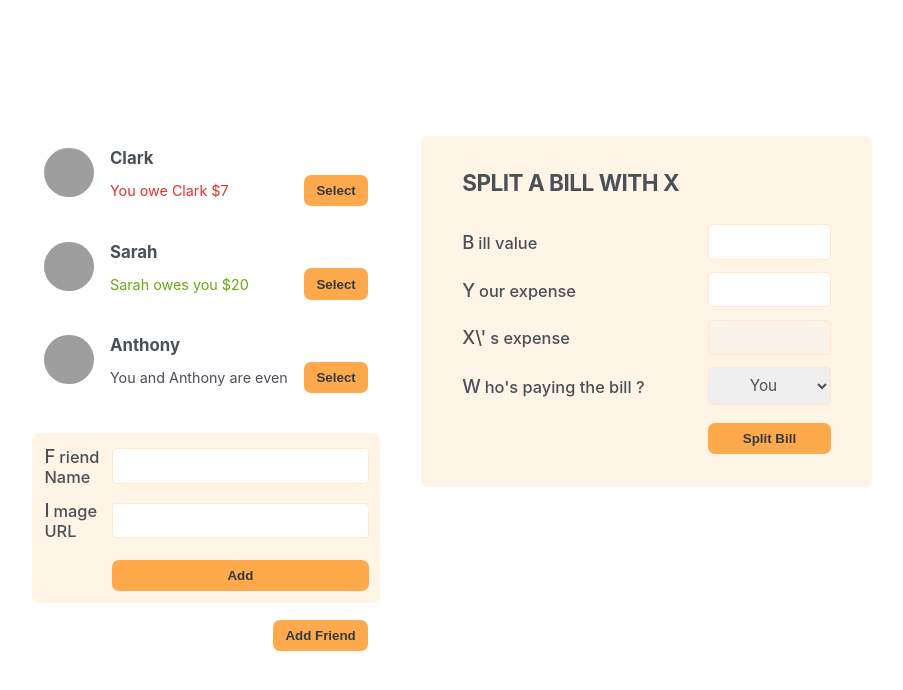
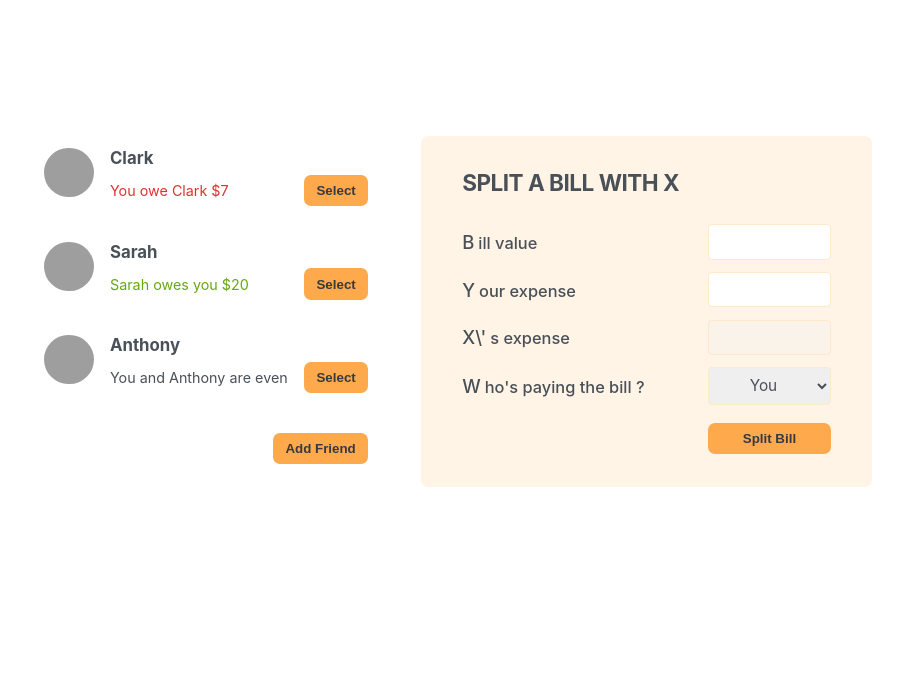
Before and after one commit to ainsleyains/all-react, a React (Vite) app in the folder eat-n-split/: page / in a window 1280 px wide. Shown: the top 690 px of the page, without its empty margins (188-1091 px from the left). Built offline with nearby package versions, Linux system fonts and the light colour scheme; grey boxes are pictures that could not be loaded.

Commit message:
add functionality to buttons

```diff
--- a/eat-n-split/src/App.jsx
+++ b/eat-n-split/src/App.jsx
@@ -1,15 +1,22 @@
+import { useState } from 'react';
 import Button from './components/Button';
 import FormAddFriend from './components/FormAddFriend';
 import FormSplitBill from './components/FormSplitBill';
 import FriendList from './components/FriendList';
 
 function App() {
+    const [showAddForm, setShowAddForm] = useState(false);
+
+    function handleShow() {
+        setShowAddForm((prevShowAddForm) => !prevShowAddForm);
+    }
+
     return (
         <div className='app'>
             <div className='sidebar'>
                 <FriendList />
-                <FormAddFriend />
-                <Button>Add Friend</Button>
+                {showAddForm && <FormAddFriend />}
+                <Button onClick={handleShow}>{showAddForm ? 'Close' : 'Add Friend'}</Button>
             </div>
             <FormSplitBill />
         </div>
--- a/eat-n-split/src/components/Button.jsx
+++ b/eat-n-split/src/components/Button.jsx
@@ -1,3 +1,10 @@
-export default function Button({ children }) {
-    return <button className='button'>{children}</button>;
+export default function Button({ onClick, children }) {
+    return (
+        <button
+            className='button'
+            onClick={onClick}
+        >
+            {children}
+        </button>
+    );
 }
```
